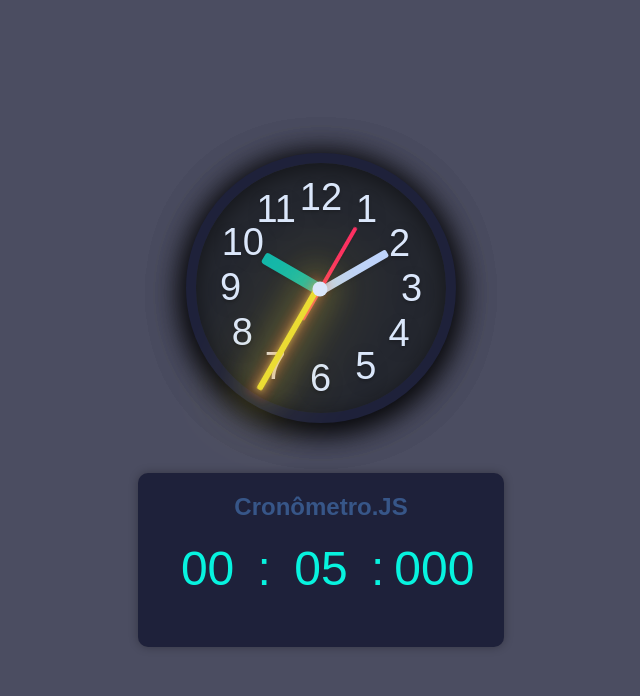
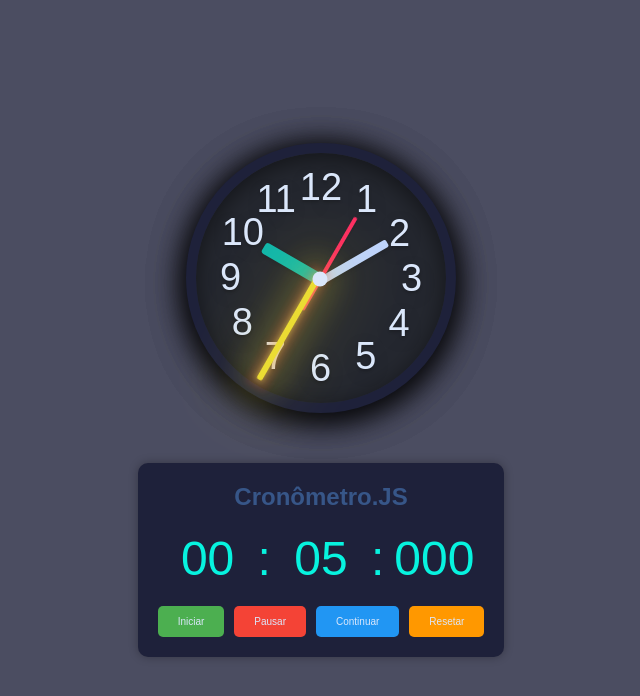
Before and after one commit to MW-Limah/CronoWatch, a plain HTML site: page index.html in a window 1280 px wide. Shown: the whole page, without its empty margins (319-959 px from the left). Drawn offline with Linux system fonts and the light colour scheme.

Commit message:
Update crono.css
Botões

```diff
--- a/css/crono.css
+++ b/css/crono.css
@@ -51,8 +51,8 @@ h1 {
 }
 
 .btn {
-    visibility: hidden;
-    padding: 0 20px;
+    /* visibility: hidden; */
+    padding: 10px 20px;
     font-size: 10px;
     cursor: pointer;
     background: #3a3f5c;
```
